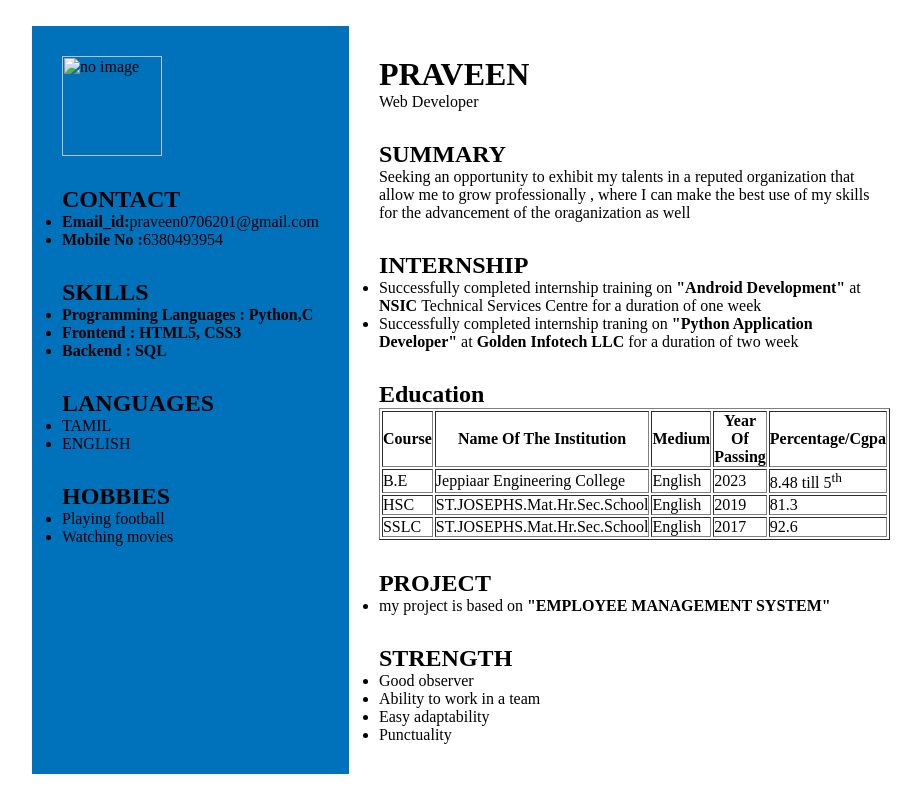
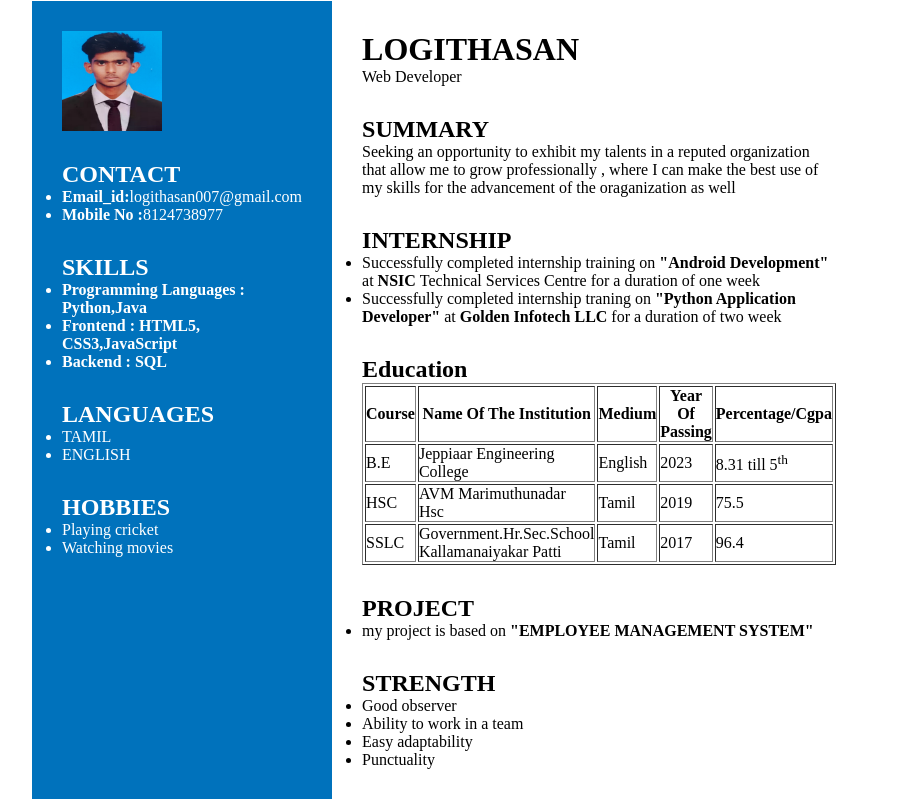
Before and after one commit to IBM-EPBL/IBM-Project-1431-1658387789, a plain HTML site: page index.html in a window 1280 px wide. Shown: the whole page, without its empty margins (288-1209 px from the left). Drawn offline with Linux system fonts and the light colour scheme.

Commit message:
Add files via upload

```diff
--- a/index.html
+++ b/index.html
@@ -9,21 +9,21 @@
     <div class="full">
         <div class="left">
            <div class="image">
-               <img src="img.jpg.jpg" alt="no image" style="width:100px;height:100px;">
+               <img src="photo.jpg" alt="no image" style="width:100px;height:100px;">
             </div>
             <div class="Contact">
                 <h2>CONTACT</h2>
                 <ul>
-                  <li><b>Email_id:</b>praveen0706201@gmail.com</li>
-                  <li><b>Mobile No :</b>6380493954</li>
+                  <li><b>Email_id:</b>logithasan007@gmail.com</li>
+                  <li><b>Mobile No :</b>8124738977</li>
                 </ul>
             </div>
             <div class="Skills">
                 <h2>SKILLS</h2>
                 <ul>
                     <li><b>Programming Languages :
-                           Python,C</b></li>
-                    <li><b>Frontend : HTML5, CSS3</b></li>
+                           Python,Java</b></li>
+                    <li><b>Frontend : HTML5, CSS3,JavaScript</b></li>
                     <li><b>Backend : SQL</b></li>
                 </ul>
             </div>
@@ -37,14 +37,14 @@
             <div class="Hobbies">
                 <h2>HOBBIES</h2>
                 <ul>
-                    <li>Playing football</li>
+                    <li>Playing cricket</li>
                     <li>Watching movies</li>
                 </ul>
             </div>
         </div>
         <div class="right">
             <div class="name">
-                <h1>PRAVEEN</h1>
+                <h1>LOGITHASAN</h1>
             </div>
             <div class="title">
 <p>Web Developer</p>
@@ -85,21 +85,21 @@
                         <td>Jeppiaar Engineering College</td>
                         <td>English</td>
                         <td>2023</td>
-                        <td>8.48 till 5<sup>th</sup></td>
+                        <td>8.31 till 5<sup>th</sup></td>
                     </tr>
                     <tr>
                         <td>HSC</td>
-                        <td>ST.JOSEPHS.Mat.Hr.Sec.School</td>
-                        <td>English</td>
+                        <td>AVM Marimuthunadar Hsc</td>
+                        <td>Tamil</td>
                         <td>2019</td>
-                        <td>81.3</td>
+                        <td>75.5</td>
                     </tr>
                     <tr>
                         <td>SSLC</td>
-                        <td>ST.JOSEPHS.Mat.Hr.Sec.School</td>
-                        <td>English</td>
+                        <td>Government.Hr.Sec.School Kallamanaiyakar Patti</td>
+                        <td>Tamil</td>
                         <td>2017</td>
-                        <td>92.6</td>
+                        <td>96.4</td>
                     </tr>
                 </table>
             </div>
--- a/resume.css
+++ b/resume.css
@@ -56,6 +56,9 @@ body {
 .Summary, .Experience, .Education, .project {
 
     margin-bottom: 30px;
+}
+
+
 .h2 {
 
     background-color:white;
```
Also changed, not shown: photo.jpg (added).
